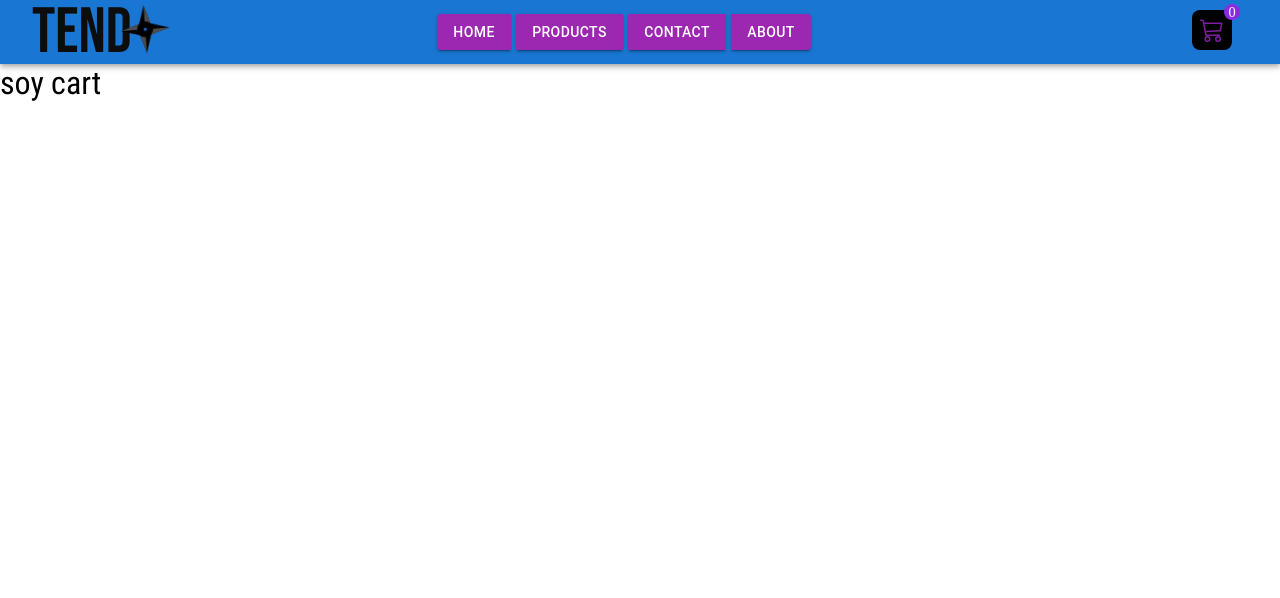
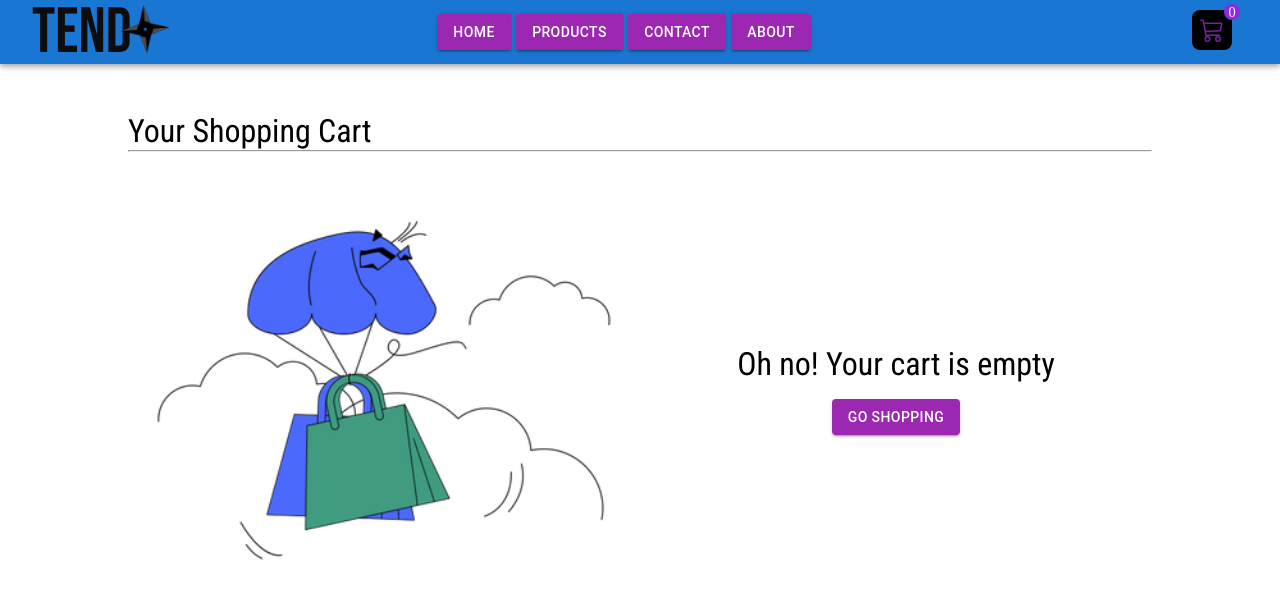
Before and after one commit to celescript/e-commerce-coderhouse, a React (Create React App) app: page /cart in a window 1280 px wide. Shown: the top 598 px of the page. Built offline with nearby package versions, Linux system fonts and the light colour scheme.

Commit message:
Cart logic and style

```diff
--- a/src/components/Cart/Cart.css
+++ b/src/components/Cart/Cart.css
@@ -0,0 +1,107 @@
+.maincart-container{
+    width: 80%;
+    margin: 0 auto;
+    padding-top: 3rem;
+    display: flex;
+    flex-direction: column;
+}
+
+.big-container{
+    display: flex;
+    gap: 2rem;}
+
+
+.maincart-products{
+    display: flex;
+    flex-direction: column;
+    padding: 1rem;
+    width: 60%;
+}
+
+.maincart-product{
+    display: grid;
+    height: 9rem;
+    padding-bottom: 1rem;
+    grid-template-columns: 30% 40% 10% 10% 10% ;
+    align-items: center;
+}
+.mainproduct-text .cartproduct-title{
+    font-size: 1rem;
+}
+
+.remove-product{
+    cursor: pointer;
+    color: red;
+}
+.remove-product:hover{
+    color: grey;
+}
+
+.recipt-container{
+    width: 40%;
+    height: fit-content;
+    background-color: #F7F8FA;
+    padding: 2rem;
+
+}
+
+.recipt-text{
+    display: flex;
+    justify-content: space-between;
+    margin-bottom: 2rem;
+    gap: 1.2rem;
+}
+
+
+.total-price{
+    text-decoration: bold;
+}
+
+.total-container{
+    display: flex;
+    justify-content: space-between;
+    margin: 1rem;
+}
+
+.recipt-container Button{
+    width: 100%;
+}
+
+
+
+.maincart-product img{
+    height: 8rem;
+    margin-right: 0.5rem;
+    overflow: hidden;
+    justify-self: center;
+}
+
+.total-product, .remove-product{
+    margin-left: auto
+}
+
+.empty-cart{
+    padding-top: 3rem;
+    display: flex;
+}
+
+
+
+
+.empty-cart{
+    padding-top: 3rem;
+    display: flex;
+}
+
+.empty-cart img{
+    width: 50%;
+}
+
+.emptycart-text{
+    display: flex;
+    flex-direction: column;
+    width: 50%;
+    justify-content: center;
+    align-items: right;
+    gap: 1rem
+}
--- a/src/components/Cart/Cart.js
+++ b/src/components/Cart/Cart.js
@@ -1,9 +1,79 @@
 import React from 'react'
+import CartContext from '../../contexts/CartContext/CartContext'
+import { useContext } from 'react'
+import { Trash } from 'react-bootstrap-icons'
+import { Button } from '@mui/material'
+import { Link } from 'react-router-dom'
+import CartImage from '../../assets/shopping.png'
+
+import './Cart.css'
 
 const Cart = () => {
+    const {products, onRemove, total} = useContext(CartContext)
+
+
     return (
-        <div>
-            <h1>soy cart</h1>
+        <div className='maincart-container'>
+            <h1> Your Shopping Cart </h1>
+            <hr></hr>
+        { products.length > 0 ?
+        <div className='big-container'>
+            <div className='maincart-products'>
+
+            {products.map(product => {
+                return(
+                <div className='maincart-product'>
+                    <img src={product.image} alt={product.title}></img>
+                    <div className='mainproduct-text'>
+                        <h2 className='cartproduct-title'>{product.title}</h2>
+                        <h3>${product.price} </h3>
+                    </div>
+                    <h3 className='total-product'>x{product.quantity}</h3>
+                    <h3 className='total-product'>${product.price * product.quantity}</h3>
+                    <span className='remove-product'><Trash size={15} onClick={() => onRemove(product)} /></span>
+
+                </div>
+            )
+            })}
+
+            </div>
+
+        <div className='recipt-container'>
+            {
+                products.map( product => {
+                    return(
+                    <div className='recipt-text'>
+                        <p>x{product.quantity} {product.title}</p>
+                        <h3>${product.price * product.quantity}</h3>
+                    </div>)
+                }
+
+                )
+            }
+            <hr></hr>
+            <div className='total-container'>
+                <h2 className='total-text'>Total: </h2>
+                <h2 className='total-price'> ${total} </h2>
+            </div>
+            <Button color='secondary' variant='outlined'>Pay</Button>
+
+        </div>
+        </div>
+
+        :
+        <div className='empty-cart'>
+            <img src={CartImage} alt='cart empty'></img>
+            <div className='emptycart-text'>
+                <h1> Oh no! Your cart is empty</h1>
+                <Link className='link' to='/category/all'>
+                    <Button color='secondary' variant='contained'>GO SHOPPING</Button>
+                </Link>
+            </div>
+        </div>
+
+        }
+
+
         </div>
     )
 }
--- a/src/components/CartWidget/CartWidget.css
+++ b/src/components/CartWidget/CartWidget.css
@@ -24,7 +24,7 @@
     position: absolute;
     top: 4px;
     right: 40px;
-    cursor: pointer;
+    cursor: pointer
 
 }
 
--- a/src/components/CartWidget/CartWidget.js
+++ b/src/components/CartWidget/CartWidget.js
@@ -4,7 +4,7 @@ import { Cart3, XCircle } from 'react-bootstrap-icons';
 import './CartWidget.css'
 import CartContext from '../../contexts/CartContext/CartContext';
 import { Button } from '@mui/material';
-import { Link } from 'react-router-dom'
+
 
 const CartWidget = () => {
 
@@ -46,7 +46,7 @@ const CartWidget = () => {
                  </>
 
                  :
-                     <h1 className='emptycart-text'>YOUR CART IS EMPTY!</h1>
+                     setIsActive(!isActive)
 
 
                 }
--- a/src/components/ItemCount/ItemCount.js
+++ b/src/components/ItemCount/ItemCount.js
@@ -40,10 +40,21 @@ export default function ItemCount({stock, onAdd}) {
 
                 </div>
                 {
-                    stock*3 > stockNow ?  <div className="after-shop">
-                    <Link className="link" to='/category/all'> <Button color="secondary" variant='outlined' className='back-button'> <ArrowBackIos /> KEEP SHOPPING </Button> </Link>
-                    <Link className="link" to='/cart'> <Button color="primary" variant='outlined' className='cart-button'> GO TO CART <ShoppingCartIcon /> </Button> </Link>
-                     </div> : <Button color="secondary" className='cart-button' onClick={handleClick} disabled={item === 0 || stockNow <= 0} variant="contained"> ADD TO CART </Button>
+                    stock*3 > stockNow ?
+                    <div className="after-shop">
+                        <Link className="link" to='/category/all'>
+                            <Button color="secondary" variant='outlined' className='back-button'>
+                                <ArrowBackIos /> KEEP SHOPPING
+                            </Button>
+                        </Link>
+                        <Link className="link" to='/cart'>
+                            <Button color="primary" variant='outlined' className='cart-button'> COMPLETE ORDER
+                                <ShoppingCartIcon />
+                            </Button>
+                        </Link>
+                     </div> :
+                     <Button color="secondary" className='cart-button' onClick={handleClick} disabled={item === 0 || stockNow <= 0} variant="contained"> ADD TO CART
+                     </Button>
                 }
 
                  <div className='stock-products'>
--- a/src/contexts/CartContext/CartContext.js
+++ b/src/contexts/CartContext/CartContext.js
@@ -28,12 +28,29 @@ const CartProvider = ({children}) => {
         setProducts([])
     }
 
+    // const totalArray = (products) => {
+    //     products.map(product =>
+    //         setTotalProducts(totalProducts => [...totalProducts, product.quantity * product.price]) )
+
+    //     return (totalProducts.reduce(function(acc, curr){ acc + curr}))
+    // }
+
+    const total = products.reduce(function (acc, curr) {
+        return acc + curr.quantity * curr.price;
+    },0);
+
+
+
+
     const data ={
         products,
         addProduct,
         onRemove,
-        clear
+        clear,
+        total
     }
+
+
 
     return(
         <CartContext.Provider value={data}>
```
Also changed, not shown: src/assets/shopping.png (added).
